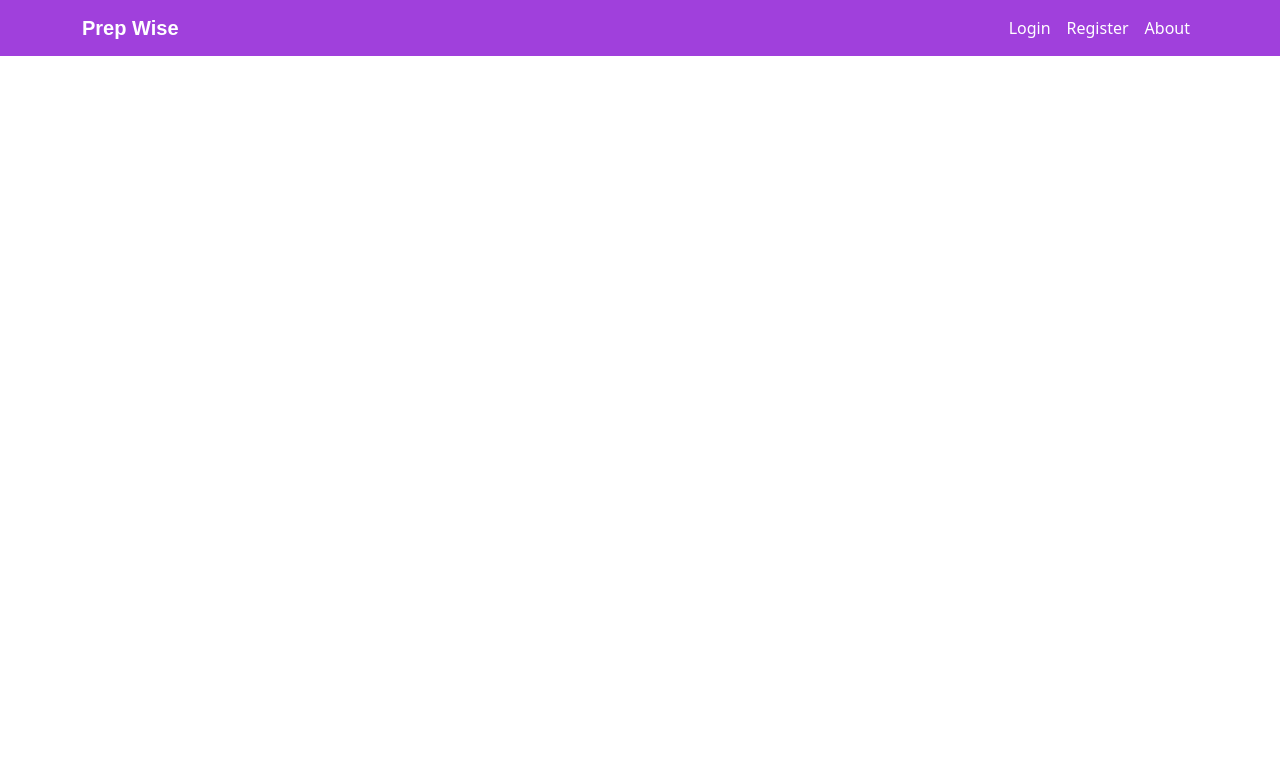
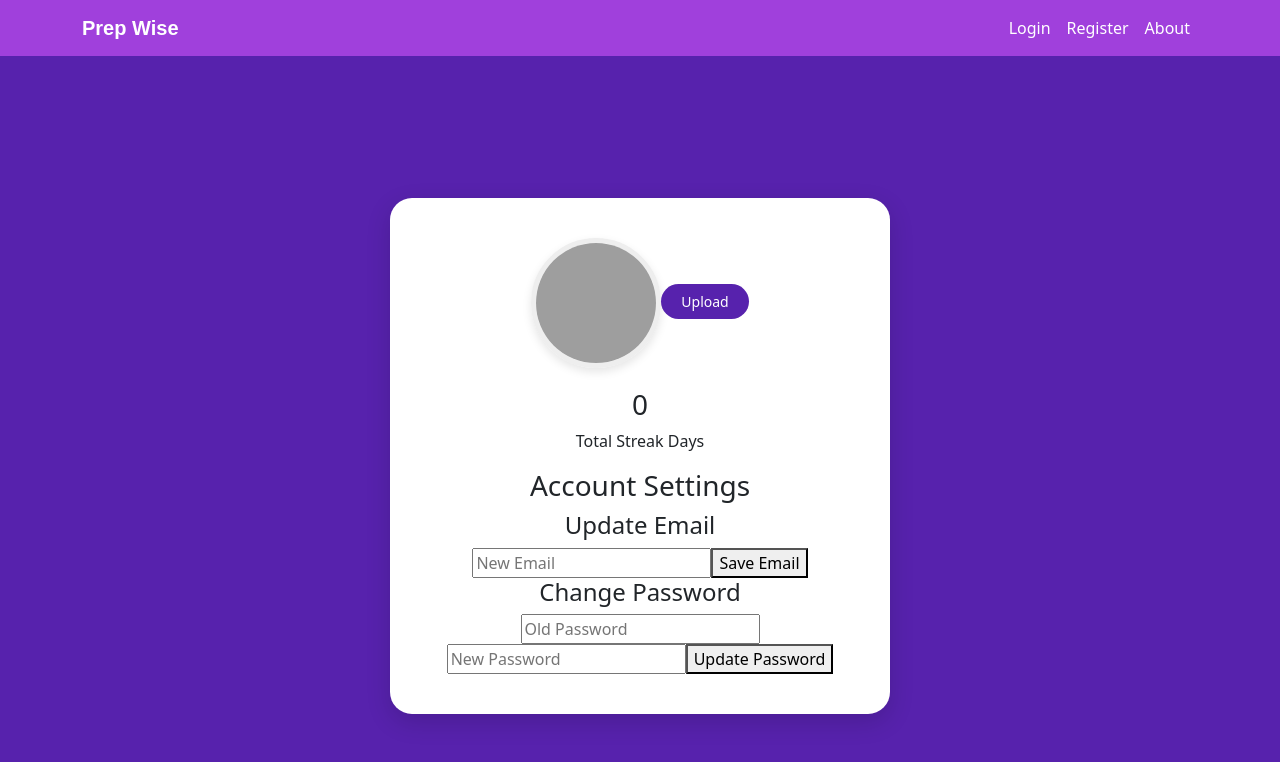
Before and after one commit to ManoFayyaz/MCQ-GenAI, a React (Create React App) app in the folder frontend/quiz_app/: page /profile in a window 1280 px wide. Shown: the top 762 px of the page. Built offline with nearby package versions, Linux system fonts and the light colour scheme; no server answers; grey boxes are pictures that could not be loaded.

Commit message:
streak message in frontend and backend logic and profile page

```diff
--- a/frontend/quiz_app/src/App.css
+++ b/frontend/quiz_app/src/App.css
@@ -20,3 +20,57 @@
 .imp_button:hover{
     background-color: #5e2184;
 }
+
+
+/* Background of profile page*/
+.profile-container {
+  min-height: 100vh;
+  background: #5722ad;
+  display: flex;
+  justify-content: center;
+  align-items: center;
+  padding: 40px;
+}
+
+/* Card */
+.profile-card {
+  width: 500px;
+  background: white;
+  border-radius: 22px;
+  padding: 40px;
+  box-shadow: 0 8px 25px rgba(0, 0, 0, 0.15);
+  text-align: center;
+}
+
+/* Profile picture */
+.profile-pic-section {
+  margin-bottom: 20px;
+}
+
+.profile-pic {
+  width: 130px;
+  height: 130px;
+  border-radius: 50%;
+  object-fit: cover;
+  border: 5px solid #eee;
+  box-shadow: 0 4px 10px rgba(0, 0, 0, 0.1);
+}
+
+/* Upload button */
+.upload-btn {
+  margin-top: 10px;
+  background: #5722ad;
+  color: white;
+  padding: 7px 20px;
+  border-radius: 25px;
+  cursor: pointer;
+  display: inline-block;
+  font-size: 14px;
+}
+
+/* Email */
+.profile-email {
+  margin-top: 10px;
+  font-size: 24px;
+  font-weight: 600;
+}
--- a/frontend/quiz_app/src/App.js
+++ b/frontend/quiz_app/src/App.js
@@ -9,6 +9,7 @@ import AppNavbar from './components/Navbar';
 import About  from './components/About';
 import PerformanceTab from './components/PerformanceTab';
 import { QuizProvider } from "./context/QuizContext";
+import ProfilePage from './components/ProfilePage';
 
 function App() {
   return (
@@ -21,6 +22,8 @@ function App() {
                   <Route path='/about' element={<About />}/>
                   <Route path="/prepwise" element={<PrepWise />} />
                   <Route path="/performance" element={<PerformanceTab />} />
+                  <Route path="/profile" element={<ProfilePage />} />
+
                 </Routes>
               </QuizProvider>
               </Router>
--- a/frontend/quiz_app/src/components/Navbar.js
+++ b/frontend/quiz_app/src/components/Navbar.js
@@ -2,6 +2,8 @@ import React from "react";
 import { Link, useNavigate } from "react-router-dom";
 import { Navbar, Container, Nav } from "react-bootstrap";
 import PerformanceTab from "./PerformanceTab";
+// import ProfilePage from "./ProfilePage";
+
 
 function AppNavbar() {
   const navigate = useNavigate();
@@ -34,6 +36,9 @@ function AppNavbar() {
               <>
                 <Nav.Link as={Link} to="/prepwise">Quiz</Nav.Link>
                 <Nav.Link as={Link} to="/about">About</Nav.Link>
+                <li className="nav-item">
+                  <Link className="nav-link" to="/profile">Profile</Link>
+                </li>
                 <Nav.Link as={Link} to="/performance" element={<PerformanceTab userId={JSON.parse(localStorage.getItem("user")).id} />}>Performance</Nav.Link>
                 <Nav.Link onClick={handleLogout}>Logout</Nav.Link>
 
@@ -54,38 +59,3 @@ function AppNavbar() {
 }
 
 export default AppNavbar;
-
-
-
-
-// import React from 'react';
-// import { Link } from 'react-router-dom';
-// import { Navbar, Container, Nav } from 'react-bootstrap';
-
-// function AppNavbar() {
-//   return (
-//     <Navbar className="custom-navbar" expand="lg">
-//     <Container>
-//         <Navbar.Brand
-//         as={Link}
-//         to="/"
-//         style={{ fontFamily: "Raleway, sans-serif", fontWeight: '800' }}
-//         >
-//         <b>Prep Wise</b>
-//         </Navbar.Brand>
-//         <Navbar.Toggle aria-controls="basic-navbar-nav" />
-//         <Navbar.Collapse id="basic-navbar-nav">
-//         <Nav className="ms-auto">
-//             <Nav.Link as={Link} to="/">Login</Nav.Link>
-//             <Nav.Link as={Link} to="/register">Register</Nav.Link>
-//             <Nav.Link as={Link} to="/about">About</Nav.Link>
-//             <Nav.Link as={Link} to="/prepwise">Quiz</Nav.Link>
-//         </Nav>
-//         </Navbar.Collapse>
-//     </Container>
-// </Navbar>
-
-//   );
-// }
-
-// export default AppNavbar;
--- a/frontend/quiz_app/src/components/PrepWise.js
+++ b/frontend/quiz_app/src/components/PrepWise.js
@@ -19,6 +19,8 @@ export default function Prepwise() {
   result, setResult,
   quizId, setQuizId
 } = useQuiz();
+
+  const [showStreak, setShowStreak] = useState("");
 
 
 
@@ -221,26 +223,27 @@ export default function Prepwise() {
         return;
       }
 
-      // const answersArray = quiz.map((q) => answers[q.id] ?? -1);
 
-      // const answersArray = quiz.map((q) => answers[q.id]);
-      // const answersArray = quiz.map((q) => {
-      //   const sel = answers[q.id];
-      //   // fallback to -1 if undefined
-      //   return typeof sel === "number" ? sel : -1;
-      // });
 
       const answersArray = quiz.map((q) => {
         const selectedOption = answers[q.id];
         return q.options.indexOf(selectedOption); // get index
       });
 
-      await axios.post(
+      const res=await axios.post(
         `http://127.0.0.1:5000/api/quiz/${quizId}/submit`,
         { user_id: user.id, answers: answersArray }
       );
 
       console.log("Quiz attempt saved!");
+
+      // streak incoming from backend
+      if (res.data.streak) {
+        setShowStreak(`🔥 Streak Day: ${res.data.streak}`);
+        setTimeout(() => setShowStreak(""), 15000); // hide message after 15s
+      }
+
+
     } catch (err) {
       console.error("Error saving attempt:", err);
       alert("Failed to save quiz attempt.");
@@ -257,6 +260,15 @@ export default function Prepwise() {
 
   return (
     <div className="container mt-5">
+      {showStreak && (
+        <div
+          className="alert alert-warning text-center fw-bold"
+          style={{ fontSize: "1.2rem" }}
+        >
+          {showStreak}
+        </div>
+        )}
+
       <h2 className="text-center mb-4">🧠 PrepWise Quiz Generator</h2>
 
       {!quiz.length || submitted ? (
--- /dev/null
+++ b/frontend/quiz_app/src/components/ProfilePage.js
@@ -0,0 +1,151 @@
+import React, { useEffect, useState } from "react";
+import axios from "axios";
+import '../App.css';
+
+export default function ProfilePage() {
+  const user = JSON.parse(sessionStorage.getItem("user"));
+  const userId = user?.id;
+
+  const [email, setEmail] = useState("");
+  const [profilePic, setProfilePic] = useState(null);
+  const [preview, setPreview] = useState(null);
+  const [streak, setStreak] = useState(0);
+
+  const [newEmail, setNewEmail] = useState("");
+  const [passwords, setPasswords] = useState({ old: "", new: "" });
+
+  // Fetch profile details
+  useEffect(() => {
+    async function loadData() {
+      try {
+        const res = await axios.get(`http://127.0.0.1:5000/api/user/${userId}/profile`);
+        setEmail(res.data.email);
+        setStreak(res.data.streak);
+        setProfilePic(res.data.profile_pic || null);
+      } catch (err) {
+        console.log(err);
+      }
+    }
+    loadData();
+  }, [userId]);
+
+  // Preview before upload
+  const handlePicChange = (e) => {
+    const file = e.target.files[0];
+    if (!file) return;
+    setPreview(URL.createObjectURL(file));
+    uploadPicture(file);
+  };
+
+  // Upload profile picture
+  const uploadPicture = async (file) => {
+    const formData = new FormData();
+    formData.append("file", file);
+    formData.append("user_id", userId);
+
+    try {
+      const res = await axios.post(
+        "http://127.0.0.1:5000/api/user/upload_pic",
+        formData,
+        { headers: { "Content-Type": "multipart/form-data" } }
+      );
+      setProfilePic(res.data.file_url);
+    } catch (err) {
+      console.log(err);
+    }
+  };
+
+  const updateEmail = async () => {
+    try {
+      await axios.post("http://127.0.0.1:5000/api/user/update_email", {
+        user_id: userId,
+        new_email: newEmail,
+      });
+      alert("Email updated successfully");
+      setEmail(newEmail);
+      setNewEmail("");
+    } catch (err) {
+      alert("Error updating email");
+    }
+  };
+
+  const changePassword = async () => {
+    try {
+      await axios.post("http://127.0.0.1:5000/api/user/change_password", {
+        user_id: userId,
+        old_password: passwords.old,
+        new_password: passwords.new,
+      });
+      alert("Password updated!");
+      setPasswords({ old: "", new: "" });
+    } catch (err) {
+      alert("Invalid password");
+    }
+  };
+
+  return (
+    <div className="profile-container">
+      <div className="profile-card">
+
+        <div className="profile-pic-section">
+          <img
+            src={preview || (profilePic ? `http://127.0.0.1:5000/${profilePic}` : "/default.png")}
+            className="profile-pic"
+            alt="profile"
+          />
+
+          <label className="upload-btn">
+            Upload
+            <input type="file" onChange={handlePicChange} hidden />
+          </label>
+        </div>
+
+        <h2 className="profile-email">{email}</h2>
+
+        <div className="streak-box">
+          <div>
+            <h3 className="streak-number">{streak}</h3>
+            <p className="streak-label">Total Streak Days</p>
+          </div>
+        </div>
+
+        <div className="settings-section">
+          <h3 className="settings-title">Account Settings</h3>
+
+          <div className="settings-box">
+            <h4>Update Email</h4>
+            <input
+              className="input-field"
+              value={newEmail}
+              onChange={(e) => setNewEmail(e.target.value)}
+              placeholder="New Email"
+            />
+            <button className="save-btn" onClick={updateEmail}>Save Email</button>
+          </div>
+
+          <div className="settings-box">
+            <h4>Change Password</h4>
+            <input
+              type="password"
+              className="input-field"
+              value={passwords.old}
+              onChange={(e) => setPasswords({ ...passwords, old: e.target.value })}
+              placeholder="Old Password"
+            />
+            <input
+              type="password"
+              className="input-field"
+              value={passwords.new}
+              onChange={(e) => setPasswords({ ...passwords, new: e.target.value })}
+              placeholder="New Password"
+            />
+            <button className="save-btn" onClick={changePassword}>
+              Update Password
+            </button>
+          </div>
+        </div>
+
+      </div>
+    </div>
+  );
+}
```
Also changed, not shown: 2 other files (tests, documents, lock files or other folders).
